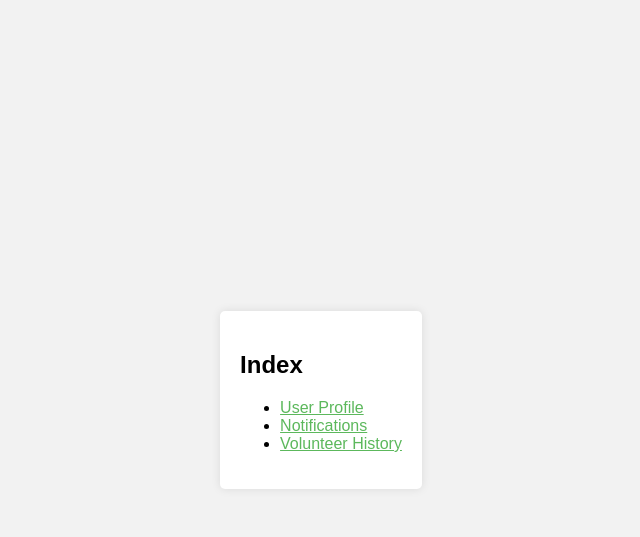
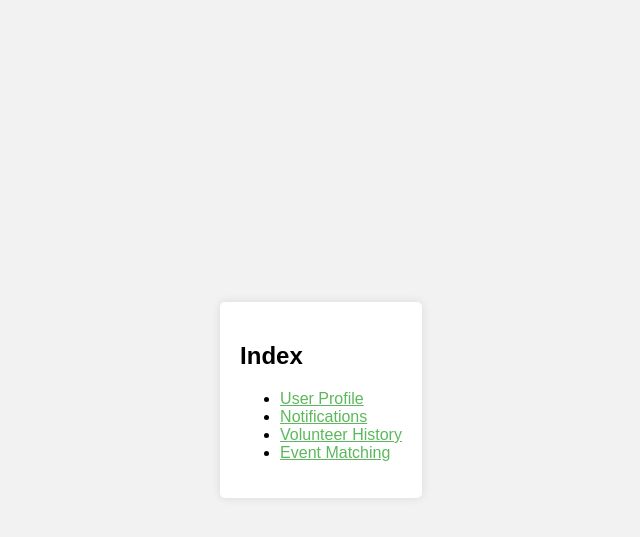
Before and after one commit to kun0618/group7-assignment3, a Flask app: page /index_volunteers.html in a window 1280 px wide. Shown: the top 537 px of the page, without its empty margins (319-959 px from the left). Run offline with Flask 3, Linux system fonts and the light colour scheme.

Commit message:
Update index_volunteers.html

```diff
--- a/flask_test/templates/index_volunteers.html
+++ b/flask_test/templates/index_volunteers.html
@@ -13,6 +13,7 @@
                 <li><a href="profile.html">User Profile</a></li>
                 <li><a href="notifications.html">Notifications</a></li>
                 <li><a href="volunteer_history.html">Volunteer History</a></li>
+                <li><a href="volunteer_matching.html">Event Matching</a></li>
             </ul>
         </div>
     </body>
```
